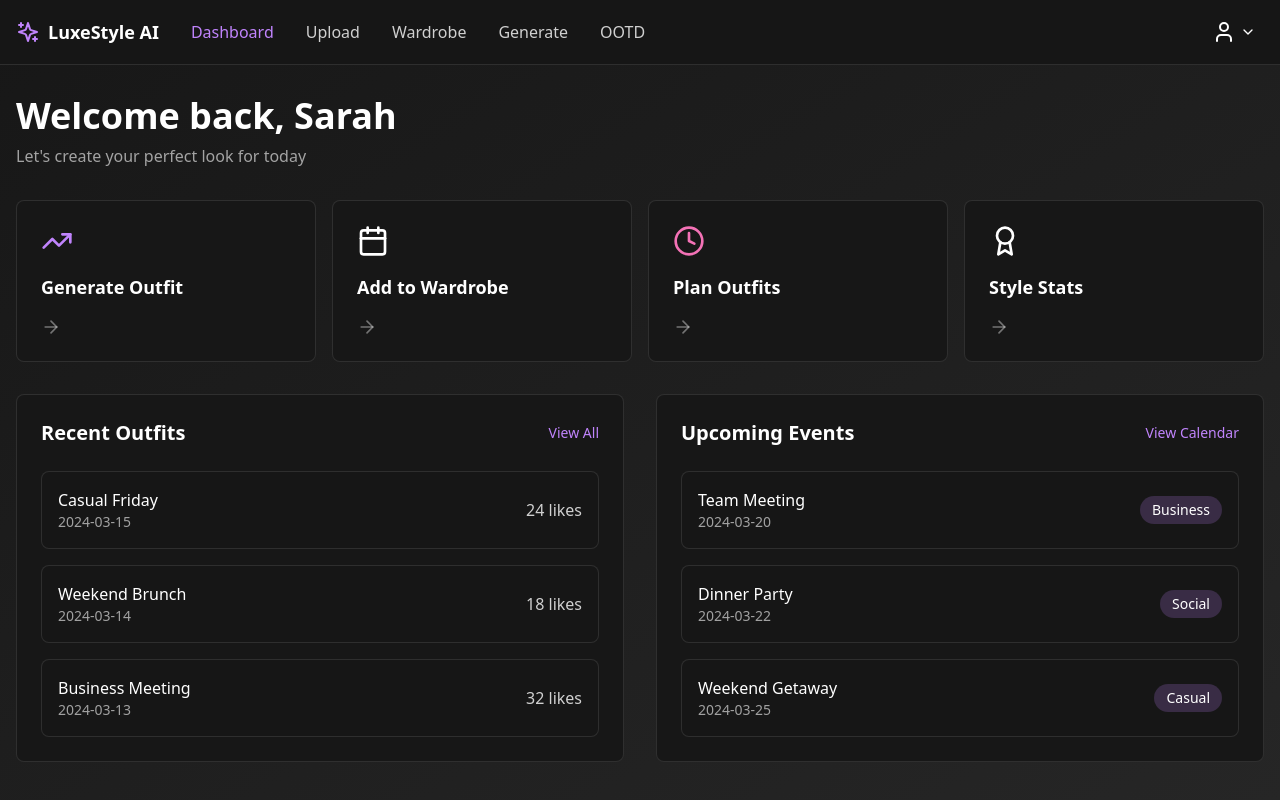
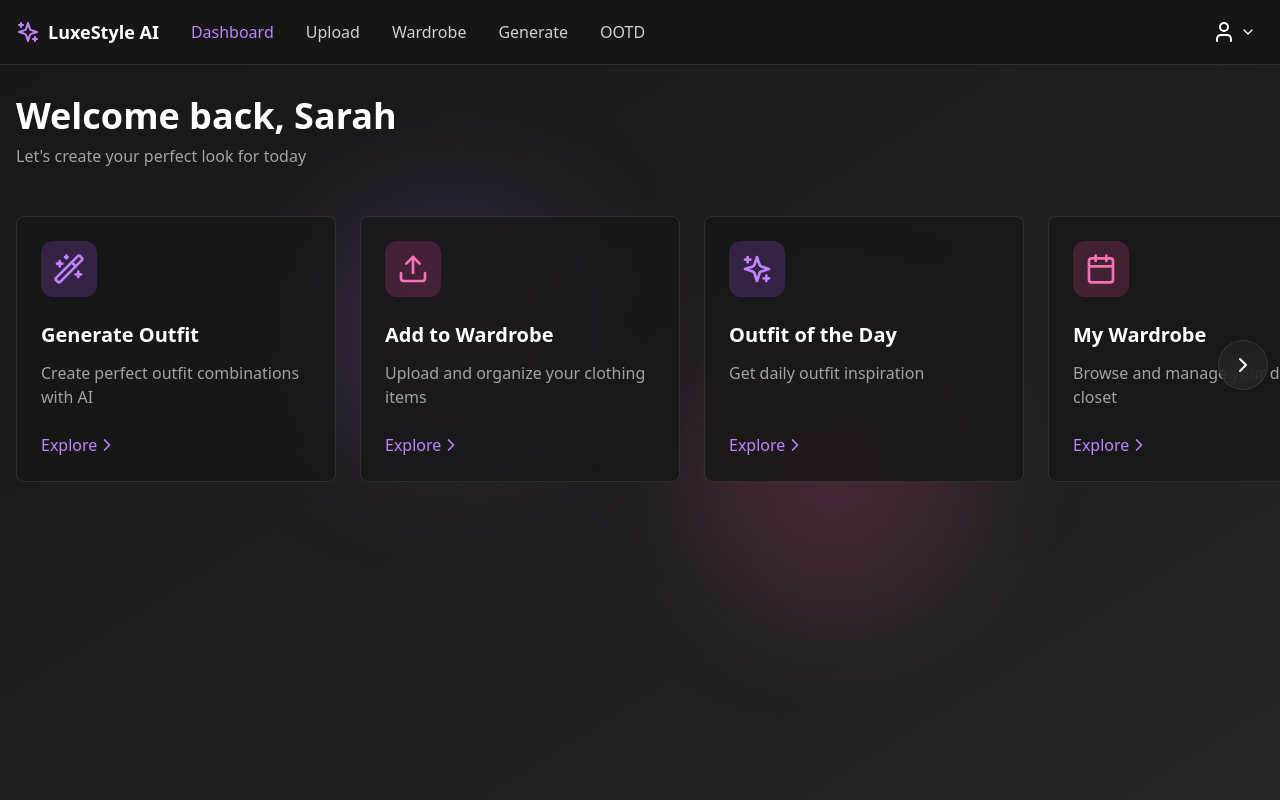
Before and after one commit to priyanshajmera/reactfrontend, a React (Vite) app: page /dashboard in a window 1280 px wide. Shown: the top 800 px of the page. Built offline with nearby package versions, Linux system fonts and the light colour scheme.

Commit message:
Update Dashboard.tsx

```diff
--- a/src/pages/Dashboard.tsx
+++ b/src/pages/Dashboard.tsx
@@ -1,20 +1,69 @@
-import React from 'react';
+import React, { useRef, useState, useEffect } from 'react';
 import { motion } from 'framer-motion';
-import { TrendingUp, Calendar, Clock, Award, ArrowRight } from 'lucide-react';
+import { TrendingUp, Upload, Wand2, Calendar, Sparkles, ChevronRight, ChevronLeft } from 'lucide-react';
 import { Link } from 'react-router-dom';
 
 const Dashboard = () => {
-  const recentOutfits = [
-    { id: 1, name: 'Casual Friday', date: '2024-03-15', likes: 24 },
-    { id: 2, name: 'Weekend Brunch', date: '2024-03-14', likes: 18 },
-    { id: 3, name: 'Business Meeting', date: '2024-03-13', likes: 32 },
+  const features = [
+    {
+      title: 'Generate Outfit',
+      description: 'Create perfect outfit combinations with AI',
+      icon: Wand2,
+      link: '/generate',
+      color: 'purple'
+    },
+    {
+      title: 'Add to Wardrobe',
+      description: 'Upload and organize your clothing items',
+      icon: Upload,
+      link: '/upload',
+      color: 'pink'
+    },
+    {
+      title: 'Outfit of the Day',
+      description: 'Get daily outfit inspiration',
+      icon: Sparkles,
+      link: '/ootd',
+      color: 'purple'
+    },
+    {
+      title: 'My Wardrobe',
+      description: 'Browse and manage your digital closet',
+      icon: Calendar,
+      link: '/wardrobe',
+      color: 'pink'
+    },
+    {
+      title: 'Style Analytics',
+      description: 'Track your style preferences and trends',
+      icon: TrendingUp,
+      link: '/analytics',
+      color: 'purple'
+    }
   ];
 
-  const upcomingEvents = [
-    { id: 1, name: 'Team Meeting', date: '2024-03-20', type: 'Business' },
-    { id: 2, name: 'Dinner Party', date: '2024-03-22', type: 'Social' },
-    { id: 3, name: 'Weekend Getaway', date: '2024-03-25', type: 'Casual' },
-  ];
+  const scrollContainerRef = useRef(null);
+  const [showArrows, setShowArrows] = useState({ left: false, right: true });
+
+  useEffect(() => {
+    const handleScroll = () => {
+      const container = scrollContainerRef.current;
+      setShowArrows({
+        left: container.scrollLeft > 0,
+        right: container.scrollLeft < container.scrollWidth - container.clientWidth
+      });
+    };
+
+    const container = scrollContainerRef.current;
+    container.addEventListener('scroll', handleScroll);
+    handleScroll();
+
+    return () => container.removeEventListener('scroll', handleScroll);
+  }, []);
+
+  const scrollBy = (offset) => {
+    scrollContainerRef.current.scrollBy({ left: offset, behavior: 'smooth' });
+  };
 
   return (
     <div className="page-container pt-24">
@@ -22,99 +71,69 @@ const Dashboard = () => {
       <motion.div
         initial={{ opacity: 0, y: 20 }}
         animate={{ opacity: 1, y: 0 }}
-        className="mb-8"
+        className="mb-12"
       >
         <h1 className="text-3xl sm:text-4xl font-bold mb-2">Welcome back, Sarah</h1>
         <p className="text-white/60">Let's create your perfect look for today</p>
       </motion.div>
 
-      {/* Quick Actions */}
-      <div className="grid grid-cols-1 sm:grid-cols-2 lg:grid-cols-4 gap-4 mb-8">
-        {[
-          { title: 'Generate Outfit', icon: TrendingUp, link: '/generate', color: 'purple' },
-          { title: 'Add to Wardrobe', icon: Calendar, link: '/upload', color: 'blue' },
-          { title: 'Plan Outfits', icon: Clock, link: '/planner', color: 'pink' },
-          { title: 'Style Stats', icon: Award, link: '/stats', color: 'orange' },
-        ].map((action, index) => (
+      {/* Feature Cards */}
+      <div className="relative">
+        {/* Scroll Arrows */}
+        {showArrows.left && (
+          <button
+            className="absolute left-[-0.25rem] top-1/2 transform -translate-y-1/2 glass bg-neutral-800/70 backdrop-blur-md border border-white/10 p-3 rounded-full z-20 hover:bg-neutral-800/90 transition"
+            onClick={() => scrollBy(-300)}
+          >
+            <ChevronLeft className="text-white w-6 h-6" />
+          </button>
+        )}
+        {showArrows.right && (
+          <button
+            className="absolute right-[-0.25rem] top-1/2 transform -translate-y-1/2 glass bg-neutral-800/70 backdrop-blur-md border border-white/10 p-3 rounded-full z-20 hover:bg-neutral-800/90 transition"
+            onClick={() => scrollBy(300)}
+          >
+            <ChevronRight className="text-white w-6 h-6" />
+          </button>
+        )}
+
+        {/* Scrollable Container */}
+        <div
+          ref={scrollContainerRef}
+          className="overflow-x-auto pb-8 -mx-4 px-4 scrollbar-hide"
+        >
+          <div className="flex space-x-6">
+            {features.map((feature, index) => (
               <motion.div
-            key={action.title}
+                key={feature.title}
                 initial={{ opacity: 0, y: 20 }}
                 animate={{ opacity: 1, y: 0 }}
                 transition={{ delay: index * 0.1 }}
+                className="w-80 flex-shrink-0"
               >
                 <Link
-              to={action.link}
-              className="category-card h-full flex flex-col justify-between hover:scale-[1.02] transition-all duration-300"
+                  to={feature.link}
+                  className="glass h-full flex flex-col p-6 hover:scale-[1.02] transition-all duration-300"
                 >
-              <div>
-                <action.icon className={`w-8 h-8 text-${action.color}-400 mb-4`} />
-                <h3 className="text-lg font-semibold">{action.title}</h3>
+                  <div className={`w-14 h-14 rounded-xl bg-${feature.color}-500/20 flex items-center justify-center mb-6`}>
+                    <feature.icon className={`w-8 h-8 text-${feature.color}-400`} />
                   </div>
-              <ArrowRight className="w-5 h-5 text-white/40 mt-4" />
+                  <h3 className="text-xl font-semibold mb-3">{feature.title}</h3>
+                  <p className="text-white/60 mb-6 flex-grow">{feature.description}</p>
+                  <div className="flex items-center text-purple-400 group">
+                    <span className="group-hover:mr-2 transition-all">Explore</span>
+                    <ChevronRight className="w-5 h-5 group-hover:translate-x-1 transition-all" />
+                  </div>
                 </Link>
               </motion.div>
             ))}
           </div>
+        </div>
+      </div>
 
-      <div className="grid lg:grid-cols-2 gap-8">
-        {/* Recent Outfits */}
-        <motion.div
-          initial={{ opacity: 0, x: -20 }}
-          animate={{ opacity: 1, x: 0 }}
-          className="category-card"
-        >
-          <div className="flex justify-between items-center mb-6">
-            <h2 className="text-xl font-semibold">Recent Outfits</h2>
-            <Link to="/outfits" className="text-purple-400 text-sm hover:text-purple-300">
-              View All
-            </Link>
-          </div>
-          <div className="space-y-4">
-            {recentOutfits.map((outfit) => (
-              <div
-                key={outfit.id}
-                className="glass p-4 flex items-center justify-between"
-              >
-                <div>
-                  <h3 className="font-medium">{outfit.name}</h3>
-                  <p className="text-sm text-white/60">{outfit.date}</p>
-                </div>
-                <span className="text-white/80">{outfit.likes} likes</span>
-              </div>
-            ))}
-          </div>
-        </motion.div>
-
-        {/* Upcoming Events */}
-        <motion.div
-          initial={{ opacity: 0, x: 20 }}
-          animate={{ opacity: 1, x: 0 }}
-          className="category-card"
-        >
-          <div className="flex justify-between items-center mb-6">
-            <h2 className="text-xl font-semibold">Upcoming Events</h2>
-            <Link to="/planner" className="text-purple-400 text-sm hover:text-purple-300">
-              View Calendar
-            </Link>
-          </div>
-          <div className="space-y-4">
-            {upcomingEvents.map((event) => (
-              <div
-                key={event.id}
-                className="glass p-4 flex items-center justify-between"
-              >
-                <div>
-                  <h3 className="font-medium">{event.name}</h3>
-                  <p className="text-sm text-white/60">{event.date}</p>
-                </div>
-                <span className="text-sm px-3 py-1 rounded-full bg-purple-400/20">
-                  {event.type}
-                </span>
-              </div>
-            ))}
-          </div>
-        </motion.div>
-      </div>
+      {/* Floating elements */}
+      <div className="fixed -z-10 top-1/4 left-1/4 w-64 h-64 bg-purple-500/20 rounded-full blur-3xl" />
+      <div className="fixed -z-10 bottom-1/4 right-1/4 w-64 h-64 bg-pink-500/20 rounded-full blur-3xl" />
     </div>
   );
 };
```
Lines whose indentation alone changed are shown as unchanged.
